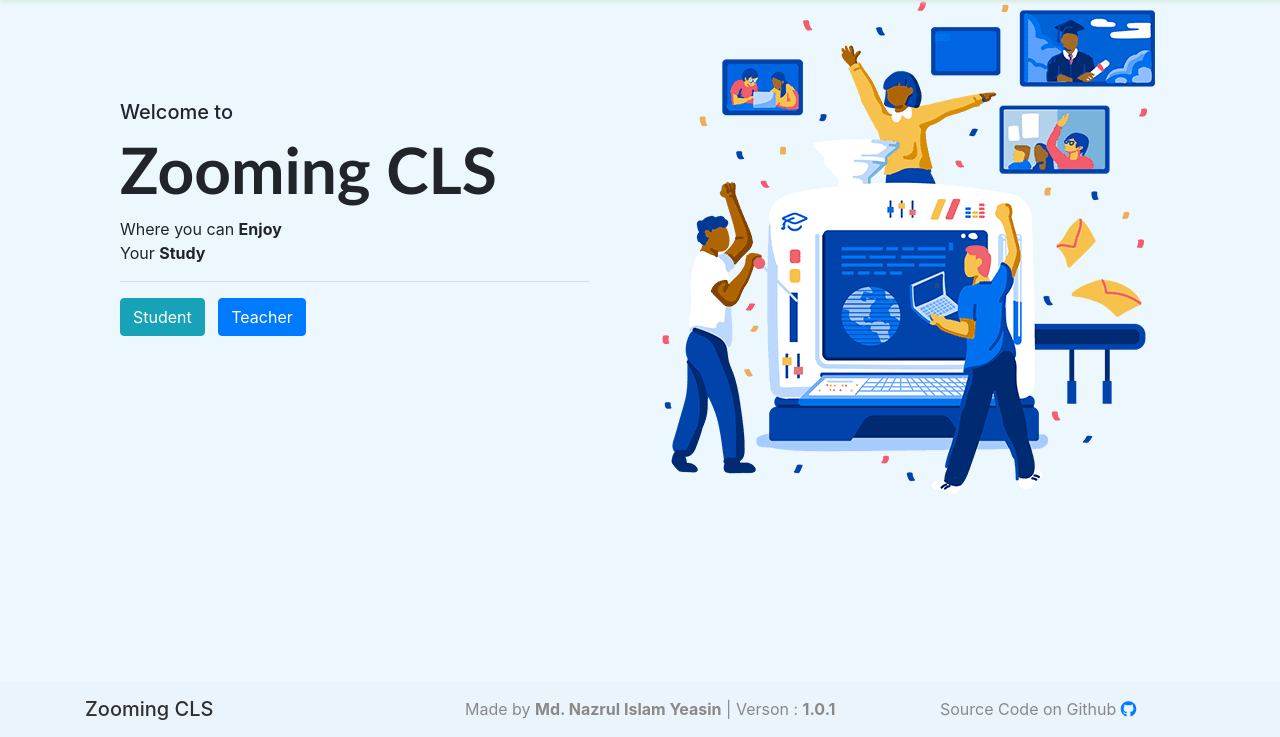
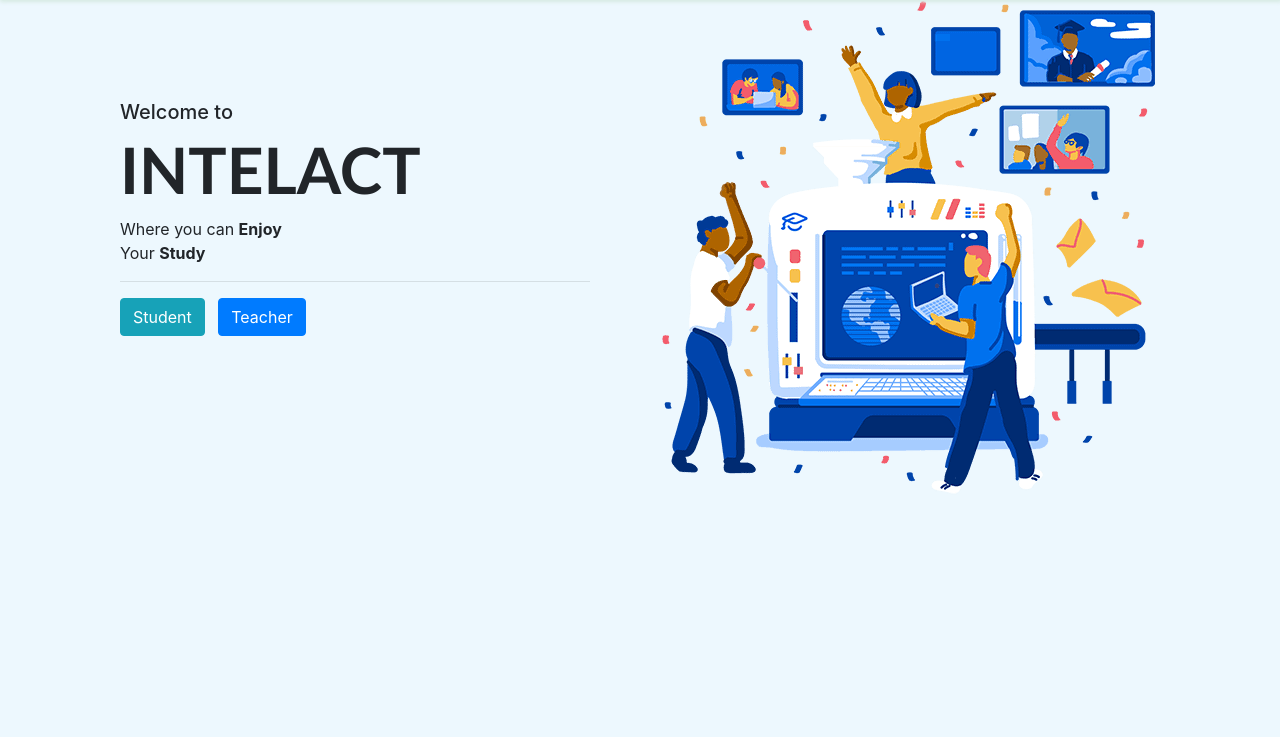
Before and after one commit to NavaprettamN/oneapi, a Django app: page / in a window 1280 px wide. Shown: the part 63-800 px from the top of the page. Run offline with Django 3.2, Linux system fonts and the light colour scheme; some libraries are stand-ins or nearby versions.

Commit message:
removed unwanted code

```diff
--- a/templates/base/base.html
+++ b/templates/base/base.html
@@ -33,28 +33,6 @@
 {% endblock %}
 </div>
 
-<footer class="mainfooter" role="contentinfo" >
-    <div class="footer-middle" style=" padding-top: 1em;">
-    <div class="container">
-      <div class="row">
-
-    <div class="col-4">
-      <h5 style="color:rgb(49, 48, 48);">Zooming CLS</h5>
-    </div>
-        <div class="col-5"> <p>Made by <strong> Md. Nazrul Islam Yeasin</strong> | Verson : <strong> 1.0.1</strong></p></div>
-
-
-
-      <div class="col-3">
-        <p> Source Code on Github  <a href="https://github.com/yeazin/Zooming-cls" target="_blank"><i class="fab fa-github"></i></a>  </p>
-      </div>
-
-
-
-      </div>
-    </div>
-    </div>
-  </footer>
 <!-- Optional JavaScript -->
 <!-- jQuery first, then Popper.js, then Bootstrap JS -->
 <script src="https://code.jquery.com/jquery-3.4.1.slim.min.js" integrity="sha384-J6qa4849blE2+poT4WnyKhv5vZF5SrPo0iEjwBvKU7imGFAV0wwj1yYfoRSJoZ+n" crossorigin="anonymous"></script>
--- a/templates/index.html
+++ b/templates/index.html
@@ -25,7 +25,7 @@
             <div class="row">
                     <div class="col-6 main_section">
                             <h5>Welcome to</h5>
-                            <h1> Zooming CLS</h1>
+                            <h1> INTELACT</h1>
                             <span>Where you can <strong>Enjoy</strong> <br>Your <strong>Study</strong> </span><br>
                             <hr>
                             <a href="" class="btn btn-info"> Student</a> &nbsp; <a href="" class="btn btn-primary">Teacher</a>
```
